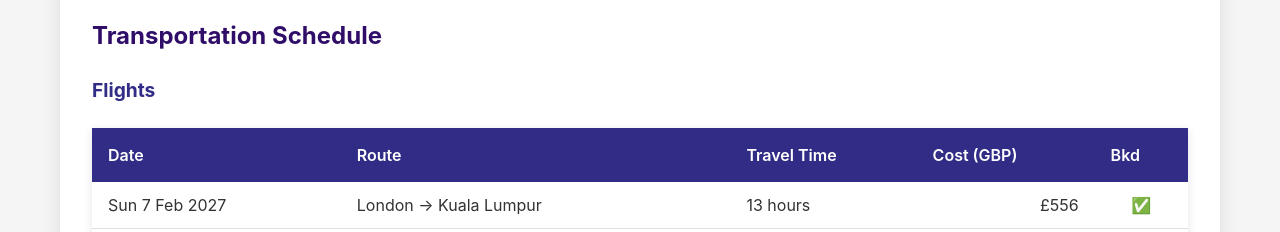
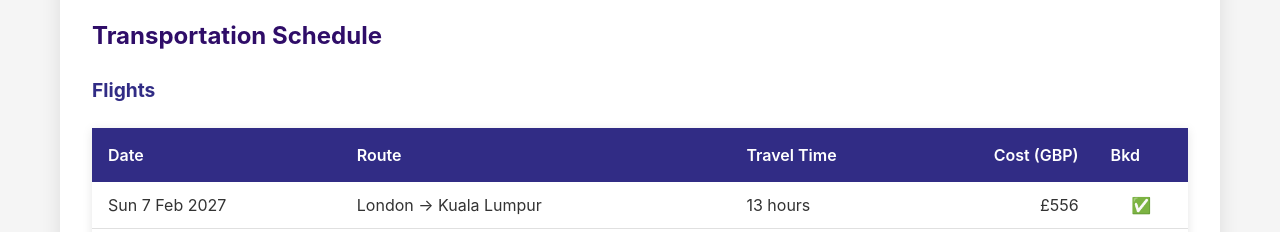
Before and after one commit to 22341/travel-stuff, a React (Vite) app: page /asia in a window 1280 px wide. Shown: the part 7840-8072 px from the top of the page. Built offline with nearby package versions, Linux system fonts and the light colour scheme.

Commit message:
fix table alignment

```diff
--- a/src/styles/index.css
+++ b/src/styles/index.css
@@ -174,7 +174,8 @@ body {
   font-weight: 600;
 }
 
-.itinerary-content th[style*="text-align: right"] {
+.itinerary-content th[align="right"],
+.itinerary-content td[align="right"] {
   text-align: right;
 }
 
```
